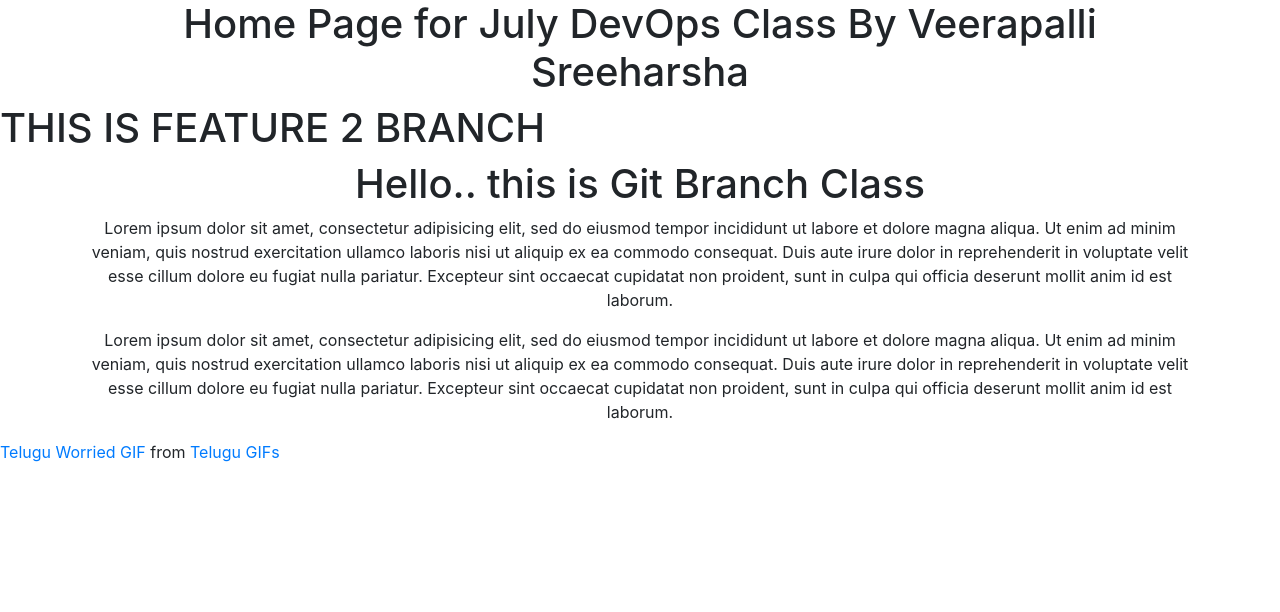
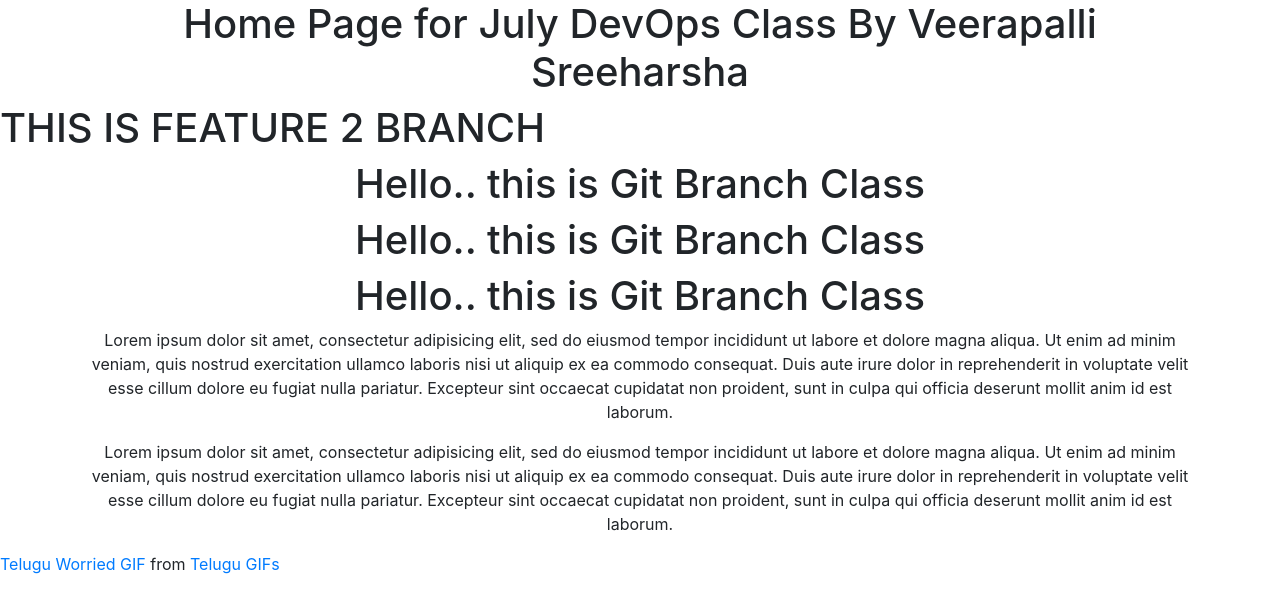
Before and after one commit to mavrick202/July1DevOps, a plain HTML site: page index.html in a window 1280 px wide. Drawn offline with nearby package versions, Linux system fonts and the light colour scheme; a script that the page names is missing.

Commit message:
added new data

```diff
--- a/index.html
+++ b/index.html
@@ -12,6 +12,12 @@
 		<h1>THIS IS FEATURE 2 BRANCH</h1>
 	</div>
 <div class="container" align="center">
+	<div>
+		<h1>Hello.. this is Git Branch Class</h1>
+	</div>
+	<div>
+		<h1>Hello.. this is Git Branch Class</h1>
+	</div>
 	<div>
 		<h1>Hello.. this is Git Branch Class</h1>
 	</div>
```
